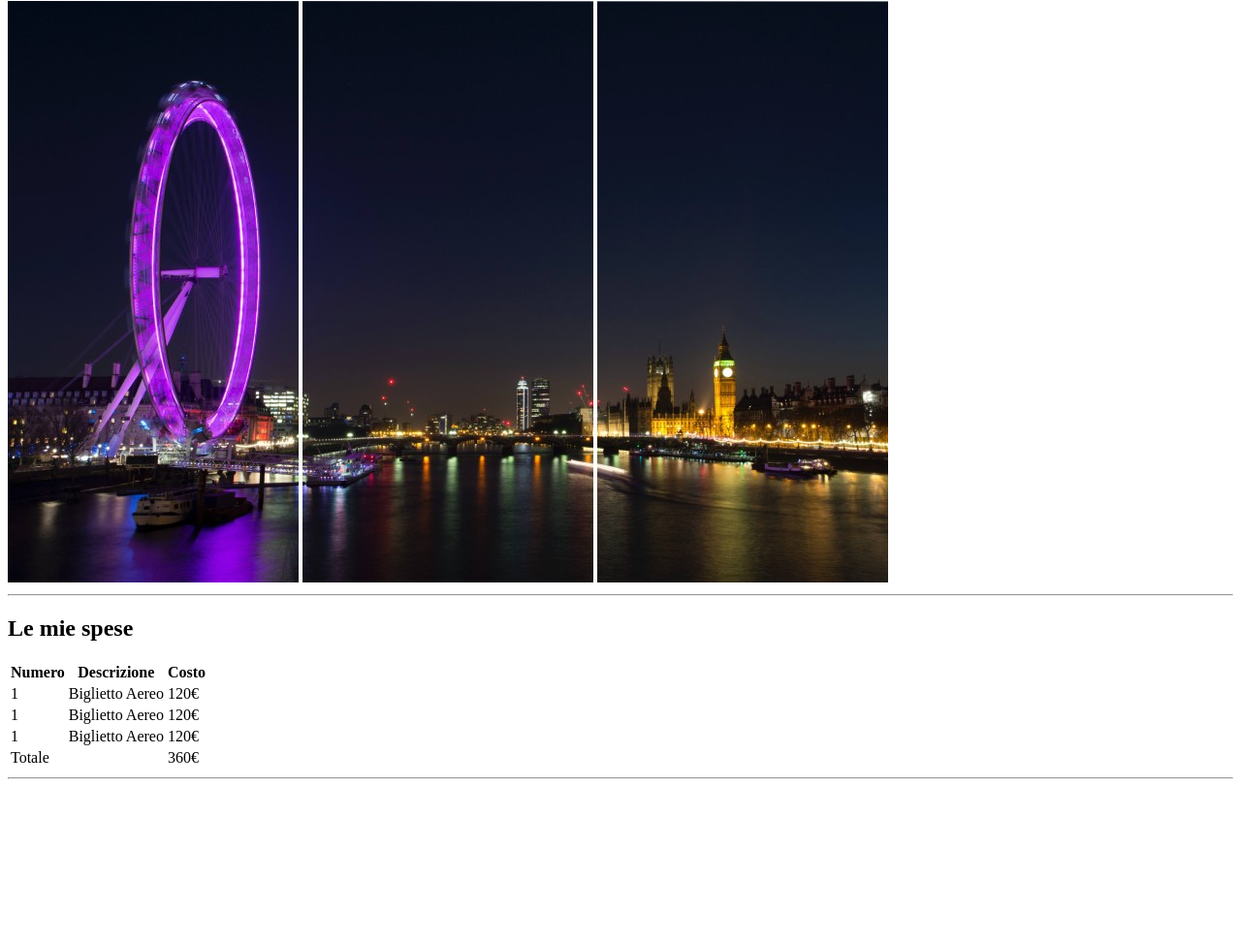
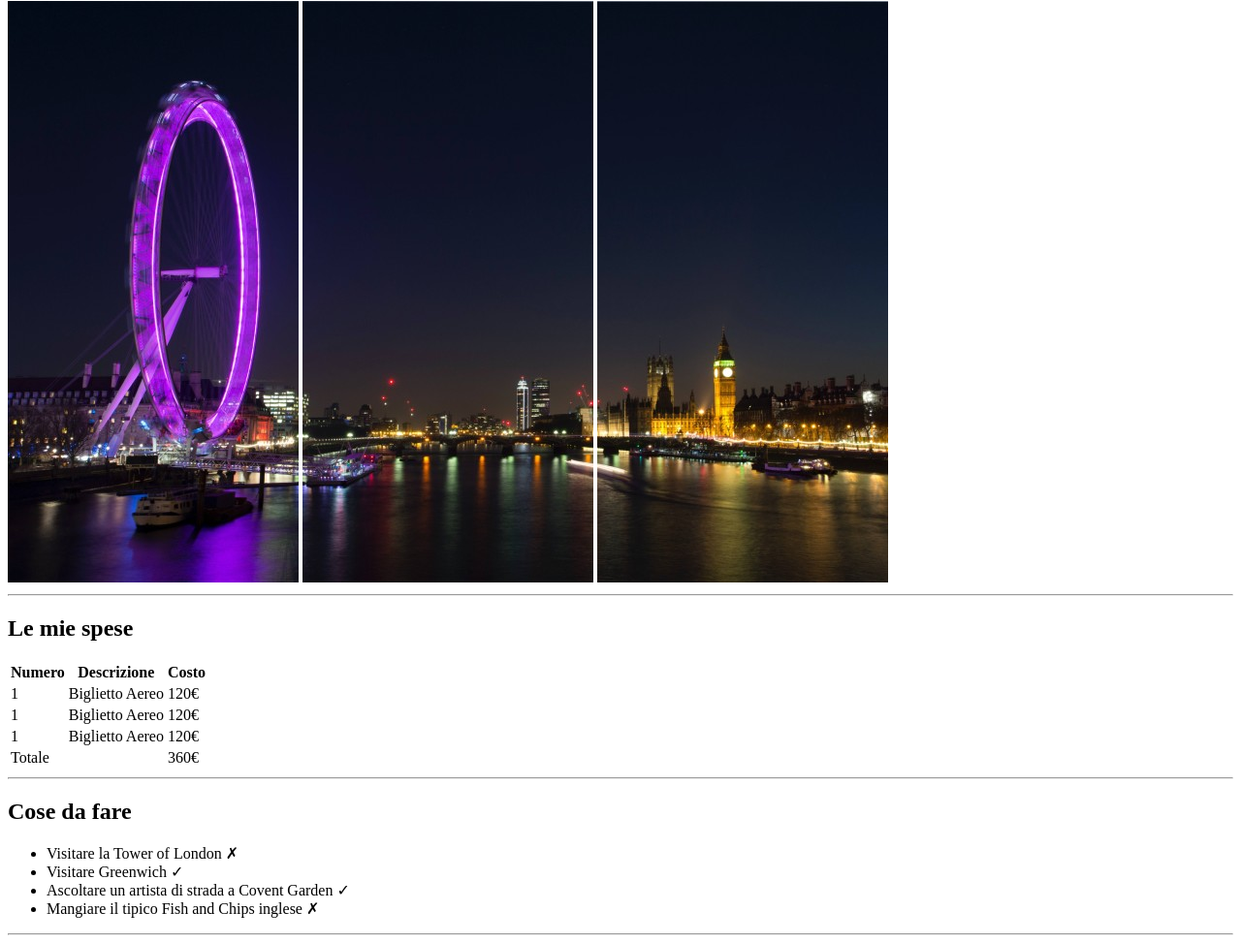
Before and after one commit to Ste79ITA/html-london-trip, a plain HTML site: page index.html in a window 1280 px wide. Shown: the part 79-1052 px from the top of the page at 97% size. Before the commit the page ends 891 px from the top, so only its background shows below. Drawn offline with Linux system fonts and the light colour scheme.

Commit message:
ADD-section-3

```diff
--- a/index.html
+++ b/index.html
@@ -14,11 +14,14 @@
         <span><img src="./img/pexels-bill-emrich-230794-1.jpg" alt="WestminsterBridgeTriptych"></span>
         <span><img src="./img/pexels-bill-emrich-230794-2.jpg" alt="WestminsterBridgeTriptych"></span>
     </div>
+
     <hr>
+
     <!-- SECTION 2 -->
+
     <div>
         <!-- TITLE H2 -->
-<h2>Le mie spese</h3>
+<h2>Le mie spese</h2>
     <!-- TABLE -->
     <table>
         <thead>
@@ -54,6 +57,25 @@
 </tfoot>
     </table>
     </div>
+
     <hr>
+
+    <!-- SECTION 3 -->
+
+<div>
+    <h2>Cose da fare</h2>
+    <!-- U LIST -->
+    <ul>
+        <li>Visitare la Tower of London &cross;</li>
+        <li>Visitare Greenwich &check;</li>
+        <li>Ascoltare un artista di strada a Covent Garden &check;</li>
+        <li>Mangiare il tipico Fish and Chips inglese &cross;</li>
+    </ul>
+</div>
+
+<hr>
+
+<!-- SECTION 4 -->
+
 </body>
 </html>
```
